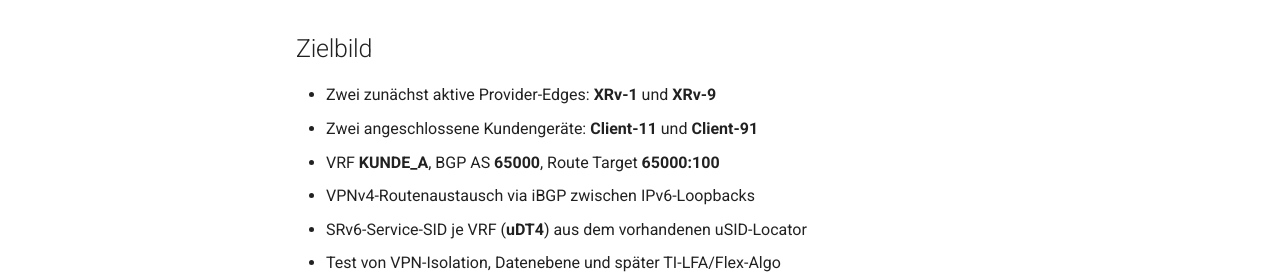
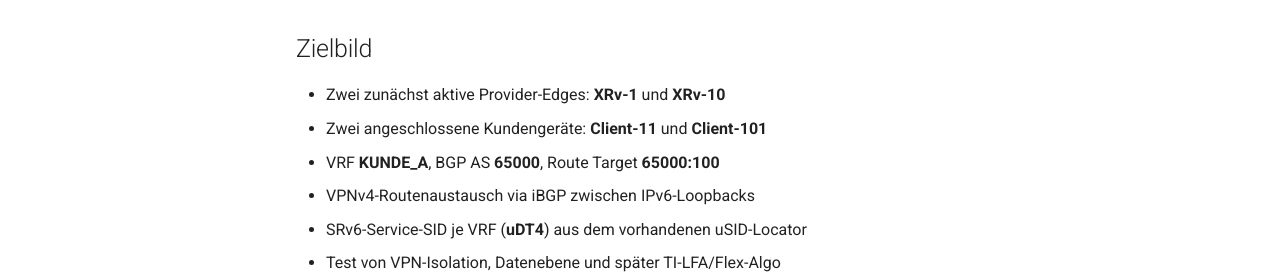
Before and after one commit to marleo-de/srv6-l3vpn-lab, an MkDocs documentation site: the page built from docs/index.md, in a window 1280 px wide and 900 px high. Shown: the part 281-559 px from the top of the window. Built offline with MkDocs 1.6.1 and Material for MkDocs 9.7.7, drawn with Linux system fonts in a browser that asks for light colours; comment, search, counter and statistics services are not loaded.

Commit message:
Correct CE interfaces and select XRv-10 as second PE

```diff
--- a/docs/index.md
+++ b/docs/index.md
@@ -6,8 +6,8 @@ Diese Dokumentation erweitert den bereits durchgeführten SRv6-Leitfaden um ein
 
 ## Zielbild
 
-- Zwei zunächst aktive Provider-Edges: **XRv-1** und **XRv-9**
-- Zwei angeschlossene Kundengeräte: **Client-11** und **Client-91**
+- Zwei zunächst aktive Provider-Edges: **XRv-1** und **XRv-10**
+- Zwei angeschlossene Kundengeräte: **Client-11** und **Client-101**
 - VRF **KUNDE_A**, BGP AS **65000**, Route Target **65000:100**
 - VPNv4-Routenaustausch via iBGP zwischen IPv6-Loopbacks
 - SRv6-Service-SID je VRF (**uDT4**) aus dem vorhandenen uSID-Locator
```
